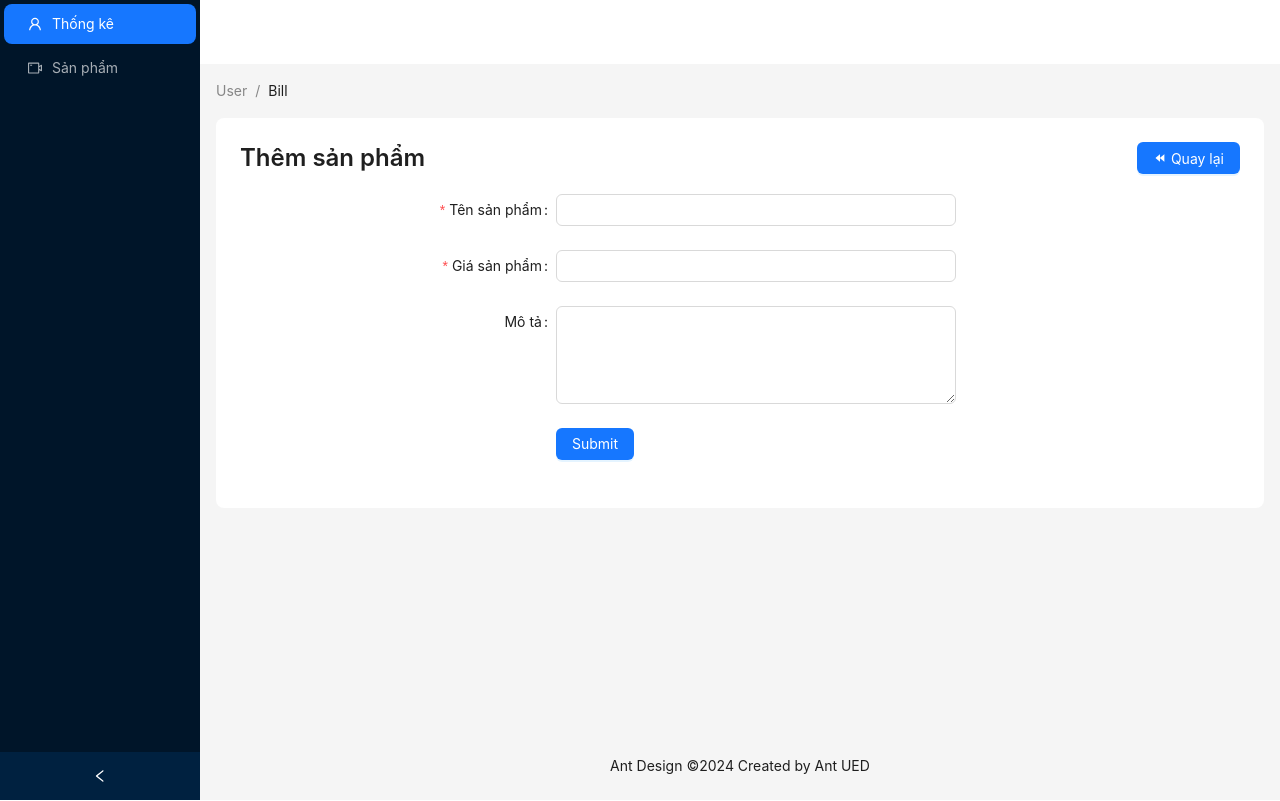
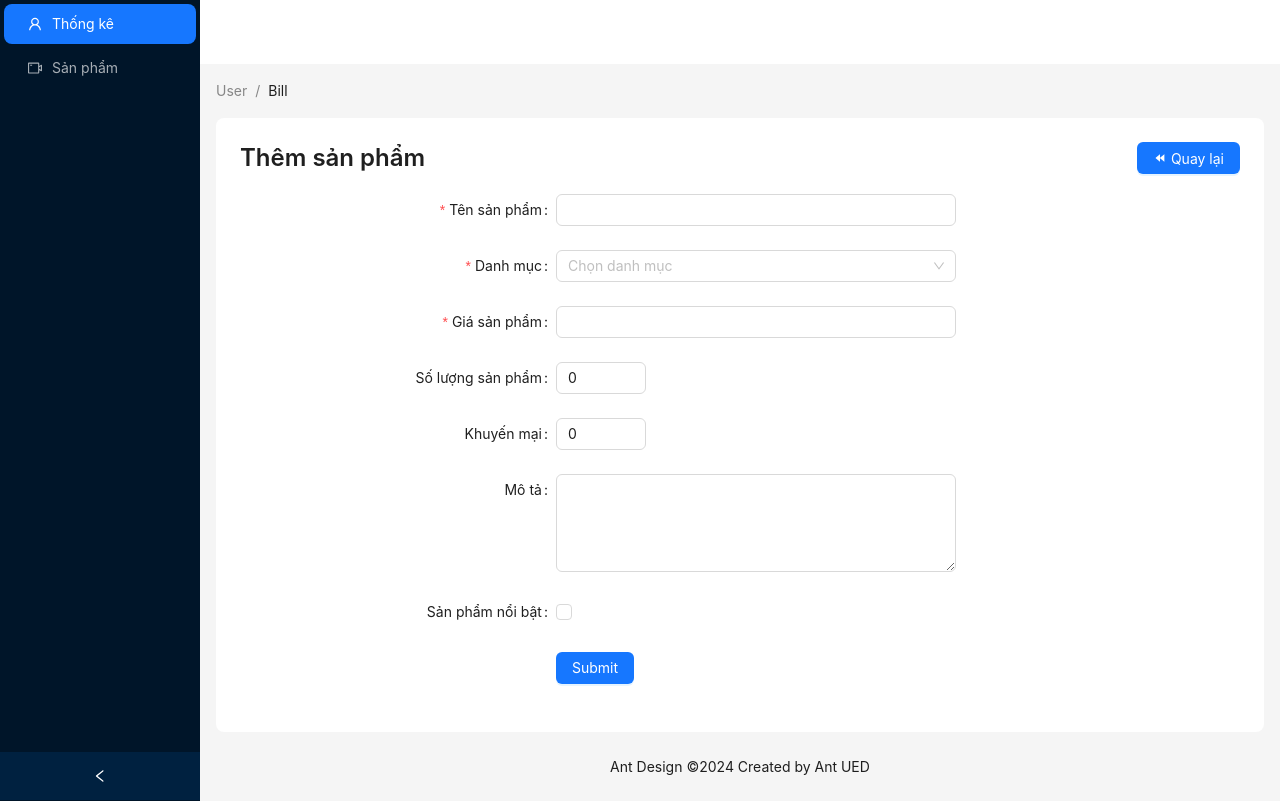
Before and after one commit to datlt2306/FPL-WEB209, a React (Vite) app in the folder SU24/fe/: page /admin/products/add in a window 1280 px wide. Built offline with nearby package versions, Linux system fonts and the light colour scheme; data requests are answered from the project's data file.

Commit message:
WD18329 - Buổi 9

```diff
--- a/SU24/fe/db.json
+++ b/SU24/fe/db.json
@@ -8,7 +8,8 @@
       "description": "This is product 6",
       "discount": 0.15,
       "quantity": 100,
-      "featured": false
+      "featured": false,
+      "categoryId": 1
     },
     {
       "id": 7,
@@ -18,7 +19,8 @@
       "description": "This is product 7",
       "discount": 0,
       "quantity": 50,
-      "featured": true
+      "featured": true,
+      "categoryId": 1
     },
     {
       "id": 8,
@@ -28,25 +30,66 @@
       "description": "This is product 8",
       "discount": 0.1,
       "quantity": 80,
-      "featured": true
+      "featured": true,
+      "categoryId": 1
     },
     {
       "name": "Product 9 update",
       "price": 6.99,
       "description": "This is product 9",
-      "id": 9
+      "id": 9,
+      "categoryId": 1
     },
     {
       "name": "Product 10 update",
       "price": 11.99,
       "description": "This is product 10",
-      "id": 10
+      "id": 10,
+      "categoryId": 2
     },
     {
       "name": "Sản phẩm 11 update 3",
       "price": "1100",
       "description": "Mô tả sản phẩm 11",
-      "id": 11
+      "id": 11,
+      "categoryId": 2
+    },
+    {
+      "name": "213",
+      "categoryId": 2,
+      "price": "100",
+      "featured": true,
+      "id": 12
+    },
+    {
+      "name": "213",
+      "categoryId": 2,
+      "price": "2131",
+      "countInStock": 1231,
+      "discount": 1231,
+      "description": "1231",
+      "featured": false,
+      "id": 13
+    },
+    {
+      "name": "sản phẩm demo 10",
+      "categoryId": 2,
+      "price": "2131",
+      "countInStock": 1231,
+      "discount": 1231,
+      "description": "1231",
+      "featured": false,
+      "id": 14
+    }
+  ],
+  "categories": [
+    {
+      "id": 1,
+      "name": "Danh mục 1"
+    },
+    {
+      "id": 2,
+      "name": "Danh mục 2"
     }
   ]
 }
--- a/SU24/fe/src/common/types/product.ts
+++ b/SU24/fe/src/common/types/product.ts
@@ -1,9 +1,9 @@
 export interface IProduct {
-    _id?: number | string
+    // _id?: number | string
+    id: number | string
     name: string
-    category?: string
+    categoryId?: string
     price: number
-    quantity?: number,
 
     description: string
     discount?: number
--- a/SU24/fe/src/main.tsx
+++ b/SU24/fe/src/main.tsx
@@ -4,15 +4,12 @@ import { BrowserRouter } from "react-router-dom";
 import App from "./App.tsx";
 import "./global.css";
 import "./styles/style.scss";
-import { StyleProvider } from "@ant-design/cssinjs";
 
 const queryClient = new QueryClient();
 ReactDOM.createRoot(document.getElementById("root")!).render(
     <QueryClientProvider client={queryClient}>
         <BrowserRouter>
-            <StyleProvider layer>
-                <App />
-            </StyleProvider>
+            <App />
         </BrowserRouter>
     </QueryClientProvider>
 );
--- a/SU24/fe/src/pages/(dashboard)/product/add/page.tsx
+++ b/SU24/fe/src/pages/(dashboard)/product/add/page.tsx
@@ -1,20 +1,34 @@
-import { IProduct } from "@/common/types/product";
 import instance from "@/configs/axios";
 import { BackwardFilled } from "@ant-design/icons";
-import { useMutation } from "@tanstack/react-query";
-import { Button, Form, FormProps, Input, message } from "antd";
+import { useMutation, useQuery } from "@tanstack/react-query";
+import { Button, Checkbox, Form, FormProps, Input, InputNumber, message, Select } from "antd";
 import TextArea from "antd/es/input/TextArea";
-import React from "react";
 import { Link } from "react-router-dom";
 
 type FieldType = {
-    name?: string;
-    price?: string;
-    description?: string;
+    id: number | string;
+    name: string;
+    categoryId?: string;
+    price: number;
+
+    description: string;
+    discount?: number;
+    featured?: boolean;
+    countInStock?: number;
 };
 
 const ProductAddPage = () => {
     const [messageApi, contextHolder] = message.useMessage();
+    const [form] = Form.useForm();
+    const {
+        data: categories,
+        isLoading,
+        isError,
+        error,
+    } = useQuery({
+        queryKey: ["categories"],
+        queryFn: () => instance.get("/categories"),
+    });
     const { mutate } = useMutation({
         mutationFn: async (product: FieldType) => {
             try {
@@ -28,6 +42,8 @@ const ProductAddPage = () => {
                 type: "success",
                 content: "Thêm sản phẩm thành công",
             });
+
+            form.resetFields();
         },
         onError(error) {
             messageApi.open({
@@ -39,6 +55,8 @@ const ProductAddPage = () => {
     const onFinish: FormProps<FieldType>["onFinish"] = (values) => {
         mutate(values);
     };
+    if (isLoading) return <div>Loading...</div>;
+    if (isError) return <div>{error.message}</div>;
     return (
         <div>
             {contextHolder}
@@ -52,12 +70,13 @@ const ProductAddPage = () => {
             </div>
             <div className="max-w-3xl mx-auto">
                 <Form
+                    form={form}
                     name="basic"
                     labelCol={{ span: 8 }}
                     wrapperCol={{ span: 16 }}
                     style={{ maxWidth: 600 }}
                     onFinish={onFinish}
-                    autoComplete="off"
+                    initialValues={{ featured: false }}
                 >
                     <Form.Item<FieldType>
                         label="Tên sản phẩm"
@@ -67,14 +86,42 @@ const ProductAddPage = () => {
                         <Input />
                     </Form.Item>
                     <Form.Item<FieldType>
+                        label="Danh mục"
+                        name="categoryId"
+                        rules={[{ required: true, message: "Bắt buộc chọn!" }]}
+                    >
+                        <Select
+                            showSearch
+                            placeholder="Chọn danh mục"
+                            optionFilterProp="label"
+                            options={categories?.data.map((category: any) => ({
+                                value: category.id,
+                                label: category.name,
+                            }))}
+                        />
+                    </Form.Item>
+                    <Form.Item<FieldType>
                         label="Giá sản phẩm"
                         name="price"
                         rules={[{ required: true, message: "Giá sản phẩm bắt buộc phải điền" }]}
                     >
                         <Input />
                     </Form.Item>
+                    <Form.Item<FieldType> label="Số lượng sản phẩm" name="countInStock">
+                        <InputNumber defaultValue={0} />
+                    </Form.Item>
+                    <Form.Item<FieldType> label="Khuyến mại" name="discount">
+                        <InputNumber defaultValue={0} />
+                    </Form.Item>
                     <Form.Item<FieldType> label="Mô tả" name="description">
                         <TextArea rows={4} />
+                    </Form.Item>
+                    <Form.Item<FieldType>
+                        label="Sản phẩm nổi bật"
+                        name="featured"
+                        valuePropName="checked"
+                    >
+                        <Checkbox />
                     </Form.Item>
                     <Form.Item wrapperCol={{ offset: 8, span: 16 }}>
                         <Button type="primary" htmlType="submit">
--- a/SU24/fe/src/pages/(dashboard)/product/page.tsx
+++ b/SU24/fe/src/pages/(dashboard)/product/page.tsx
@@ -76,10 +76,6 @@ const ProductPage = () => {
             ),
         },
     ];
-
-    // if (isLoading || isFetching) return <div>Loading...</div>;
-    // if (isError) return <div>Error: {error.message}</div>;
-    // if (mutation?.isError) return <div>Error: {mutation.error.message}</div>;
     return (
         <div>
             {contextHolder}
```
Also changed, not shown: SU24/fe/src/pages/(dashboard)/product/edit/page.tsx (+0 -7 lines).
